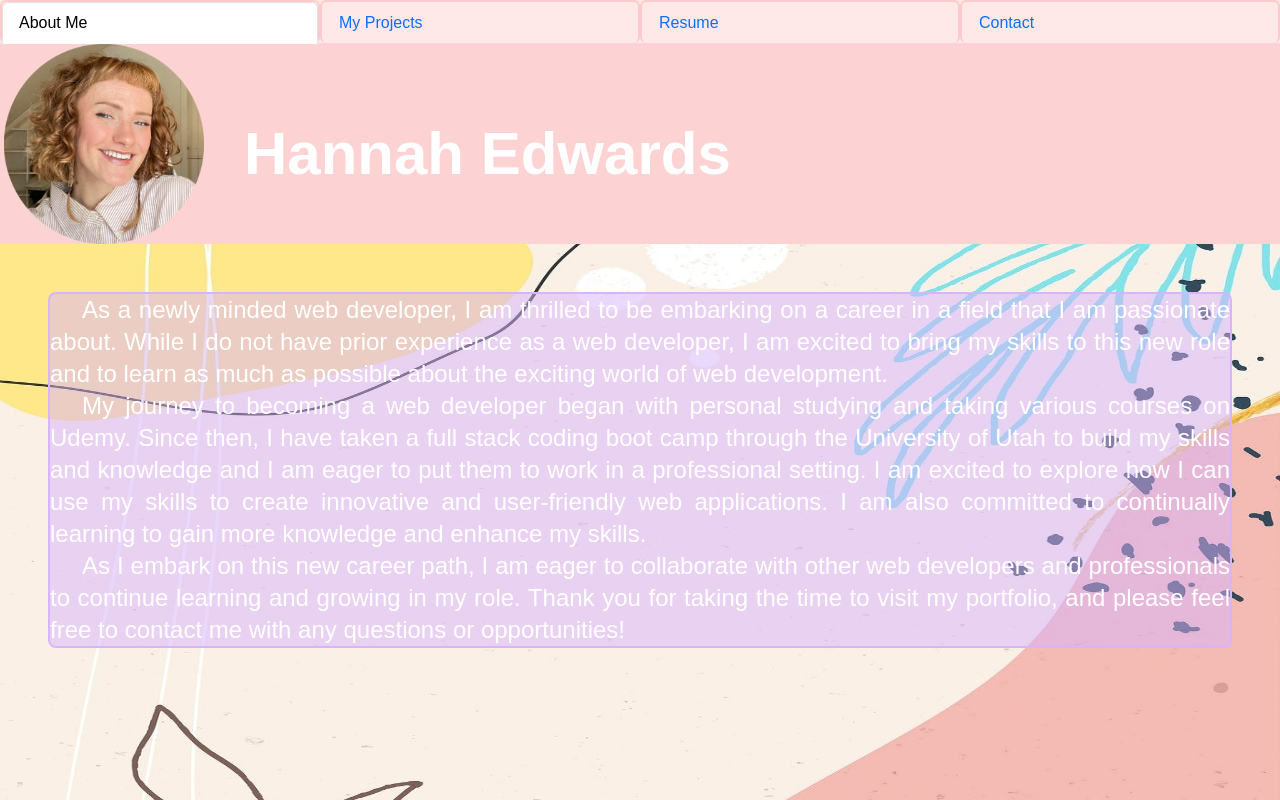
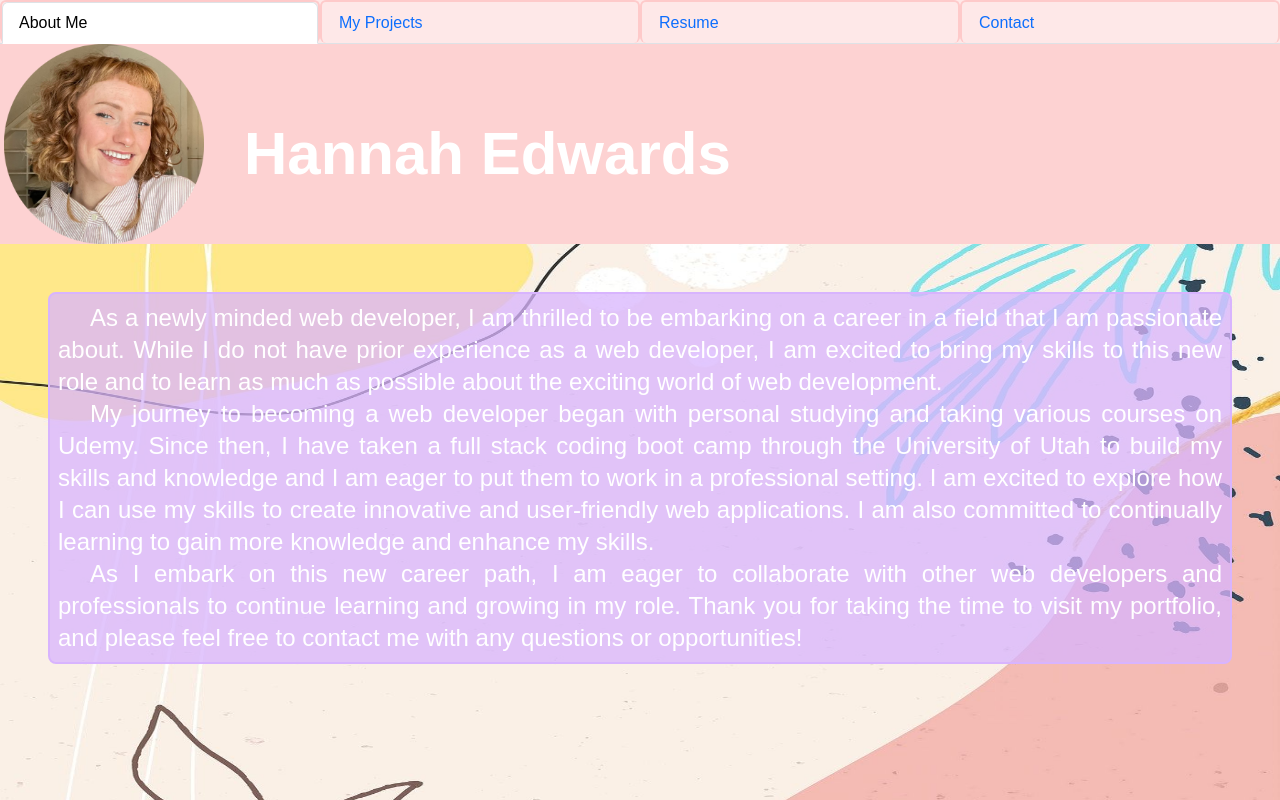
Before and after one commit to hannahedwards/My-Portfolio, a React (Create React App) app: page / in a window 1280 px wide. Shown: the top 800 px of the page. Built offline with nearby package versions, Linux system fonts and the light colour scheme.

Commit message:
added small styling updates to home page

```diff
--- a/src/components/pages/Home.js
+++ b/src/components/pages/Home.js
@@ -5,7 +5,7 @@
   return (
     <div>
       <div className="relative">
-        <div className='absolute text-center text-white text-2xl bg-purple-300/50  border-solid border-2 border-purple-300 rounded-lg mx-5 my-5'>
+        <div className='absolute text-center text-white text-2xl bg-purple-300/75  border-solid border-2 border-purple-300 rounded-lg mx-5 my-5 p-2'>
           <div className='text-justify indent-8'>
             As a newly minded web developer, I am thrilled to be embarking on a career in a field that I am passionate about. While I do not have prior experience as a web developer, I am excited to bring my skills to this new role and to learn as much as possible about the exciting world of web development.
           </div>
```
